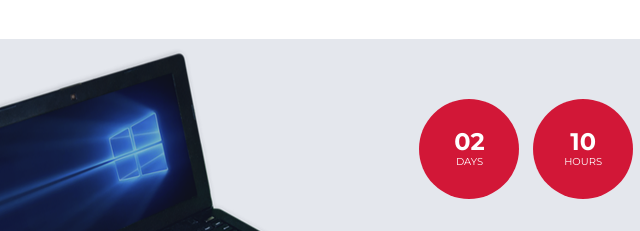
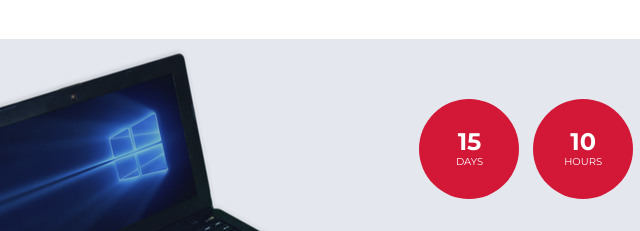
Before and after one commit to abdulbosit19980204/electro-master, a plain HTML site: page index.html in a window 1280 px wide. Shown: the part 1140-1371 px from the top of the page, 0-640 px from the left. Drawn offline with Linux system fonts and the light colour scheme.

Commit message:
modified:   index.html

```diff
--- a/index.html
+++ b/index.html
@@ -441,7 +441,7 @@
 							<ul class="hot-deal-countdown">
 								<li>
 									<div>
-										<h3>02</h3>
+										<h3>15</h3>
 										<span>Days</span>
 									</div>
 								</li>
```
